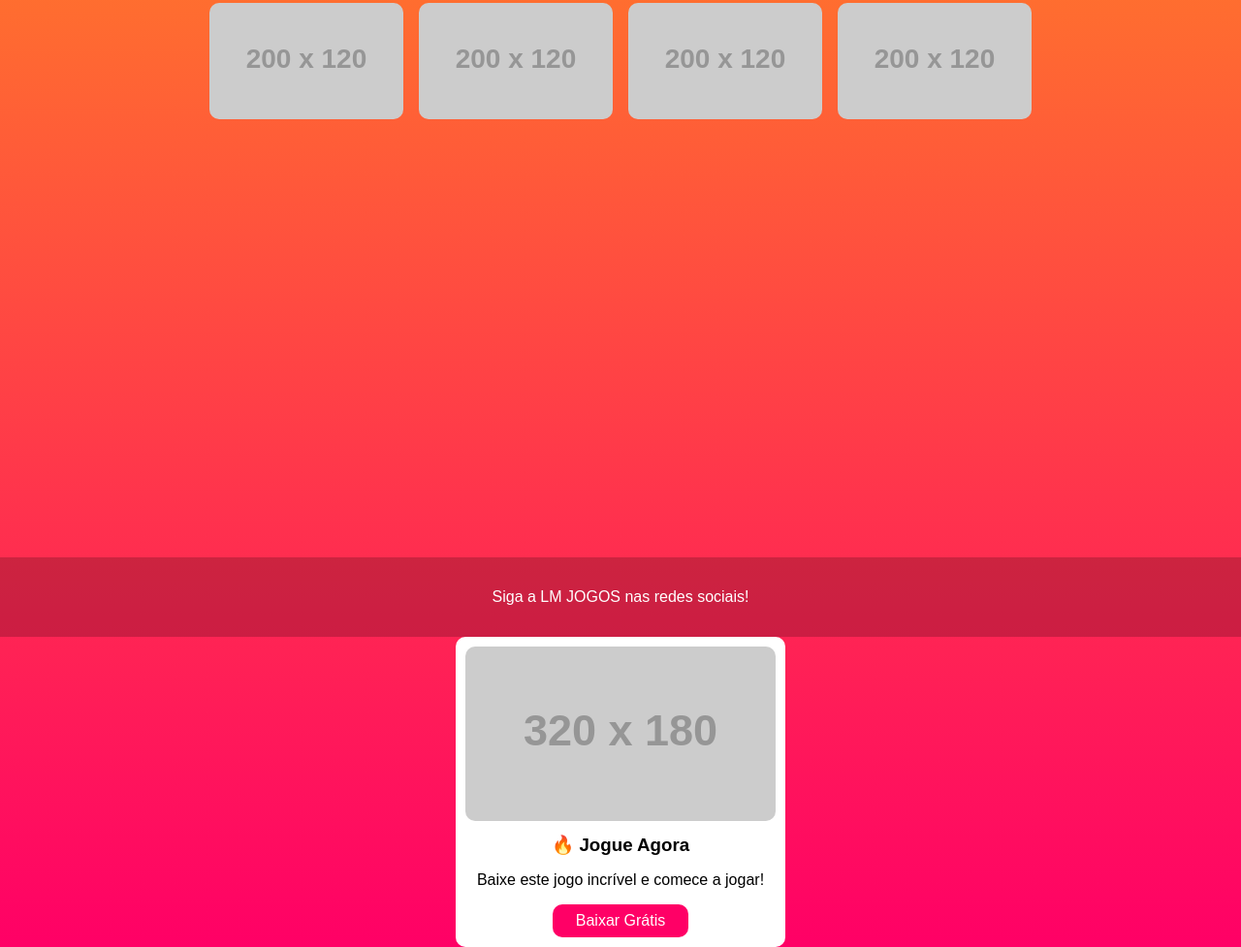
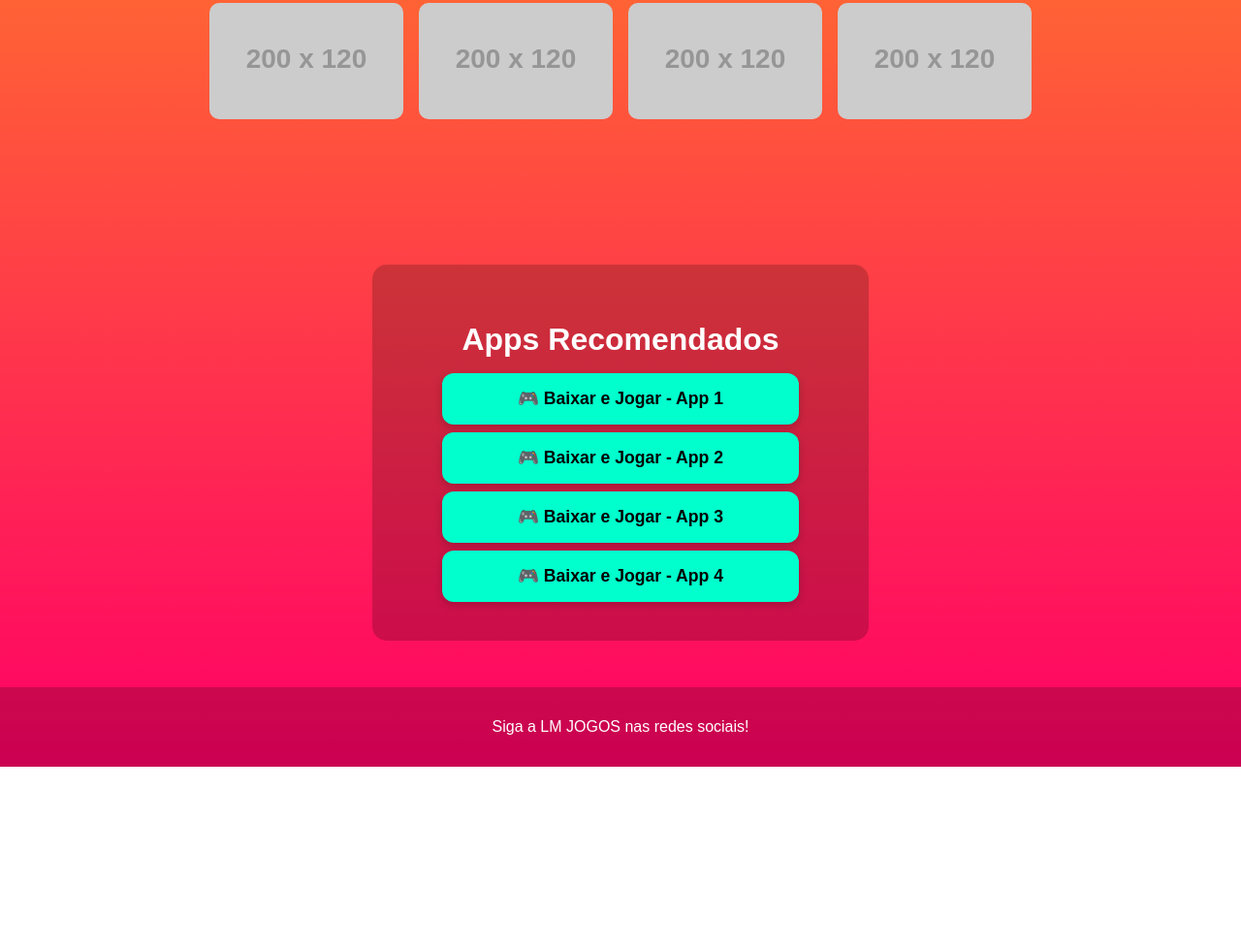
Before and after one commit to mcorreasanches/lm-jogos, a plain HTML site: page index.html in a window 1280 px wide. Shown: the part 848-1825 px from the top of the page at 97% size. After the commit the page ends 1639 px from the top, so only its background shows below. Drawn offline with Linux system fonts and the light colour scheme; placeholder pictures from the web are drawn by us.

Commit message:
Update index.html

```diff
--- a/index.html
+++ b/index.html
@@ -1,10 +1,10 @@
-
 <!DOCTYPE html>
 <html lang="pt-br">
 <head>
-  <meta charset="UTF-8">
-  <meta name="viewport" content="width=device-width, initial-scale=1.0">
+  <meta charset="UTF-8" />
+  <meta name="viewport" content="width=device-width, initial-scale=1.0" />
   <title>LM JOGOS</title>
+  <script async src="https://ads.instal.com/servead/adsbyinstal.js"></script>
   <style>
     body {
       margin: 0;
@@ -51,19 +51,54 @@
       padding: 1rem;
       background-color: rgba(0,0,0,0.2);
     }
+
+    /* Nova seção de apps */
+    .apps-section {
+      background: rgba(0,0,0,0.2);
+      padding: 2rem 1rem;
+      margin: 2rem auto;
+      max-width: 480px;
+      border-radius: 15px;
+    }
+    .apps-section h2 {
+      color: #fff;
+      margin-bottom: 1rem;
+      font-size: 2rem;
+    }
+    .app-button {
+      display: block;
+      background-color: #00ffcc;
+      color: #000;
+      padding: 1rem 1.5rem;
+      margin: 0.5rem auto;
+      border: none;
+      border-radius: 12px;
+      font-size: 1.1rem;
+      font-weight: bold;
+      cursor: pointer;
+      width: 100%;
+      max-width: 320px;
+      text-decoration: none;
+      box-shadow: 0 3px 8px rgba(0,0,0,0.2);
+      transition: background-color 0.3s ease;
+    }
+    .app-button:hover {
+      background-color: #00cca6;
+      color: #fff;
+    }
   </style>
-  <script async src="https://ads.instal.com/servead/adsbyinstal.js"></script>
 </head>
 <body>
   <header>
     <h1>LM JOGOS</h1>
     <p>Bem-vindo ao seu universo de jogos!</p>
     <button class="btn-download">Baixar App</button>
+
     <div class="ads-container">
       <dfn class="adsbyinstal"
-           data-instalad-slot-type="default"
-           data-instalad-slotid="6113"
-           style="display:inline-block;width:320px;height:480px"></dfn>
+         data-instalad-slot-type="default"
+         data-instalad-slotid="6113"
+         style="display:inline-block;width:320px;height:480px"></dfn>
       <script>(adsbyinstal = window.adsbyinstal || []).push({});</script>
     </div>
   </header>
@@ -78,38 +113,37 @@
   <div class="ads-container">
     <dfn class="adsbyinstal"
          data-instalad-slot-type="default"
-         data-instalad-slotid="2009"
-         style="display:inline-block;width:320px;height:250px"></dfn>
-    <script>(adsbyinstal = window.adsbyinstal || []).push({});</script>
-  </div>
-
-  <div class="ads-container">
-    <dfn class="adsbyinstal"
-         data-instalad-slot-type="default"
          data-instalad-slotid="6086"
          style="display:inline-block;width:320px;height:50px"></dfn>
     <script>(adsbyinstal = window.adsbyinstal || []).push({});</script>
   </div>
 
+  <!-- Seção nova: Apps Recomendados -->
+  <section class="apps-section">
+    <h2>Apps Recomendados</h2>
+
+    <a href="https://90030904d3.smapp.work/trkclk/?pid=2964&cid=3298469&nofw" target="_blank" class="app-button" rel="noopener noreferrer">
+      🎮 Baixar e Jogar - App 1
+    </a>
+
+    <a href="https://90030904d3.smapp.work/trkclk/?pid=2964&cid=3298469" target="_blank" class="app-button" rel="noopener noreferrer">
+      🎮 Baixar e Jogar - App 2
+    </a>
+
+    <a href="https://37d7e03834.smapp.work/trkclk/?pid=2964&cid=3302848" target="_blank" class="app-button" rel="noopener noreferrer">
+      🎮 Baixar e Jogar - App 3
+    </a>
+
+    <a href="https://43e75d11cb.smapp.work/trkclk/?pid=2964&cid=3303761" target="_blank" class="app-button" rel="noopener noreferrer">
+      🎮 Baixar e Jogar - App 4
+    </a>
+  </section>
+
   <footer>
     <p>Siga a LM JOGOS nas redes sociais!</p>
   </footer>
+
+  <script async src="https://ads.instal.com/servead/adsbyinstal.js"></script>
+  <script>(adsbyinstal = window.adsbyinstal || []).push({});</script>
 </body>
 </html>
-<div style="margin: 20px; background:#fff; border-radius:10px; padding:10px; max-width:320px; margin:auto;">
-  <a href="https://90030904d3.smapp.work/trkclk/?pid=2964&cid=3298469&nofw" target="_blank" style="text-decoration:none; color:black;">
-    <img src="https://via.placeholder.com/320x180.png?text=App+Promo" alt="App" style="width:100%; border-radius:10px;">
-    <h3 style="margin:10px 0;">🔥 Jogue Agora</h3>
-    <p>Baixe este jogo incrível e comece a jogar!</p>
-    <button style="
-      background-color: #ff0066;
-      color: #fff;
-      padding: 0.5rem 1.5rem;
-      border: none;
-      border-radius: 10px;
-      font-size: 1rem;
-      cursor: pointer;">
-      Baixar Grátis
-    </button>
-  </a>
-</div>
```
